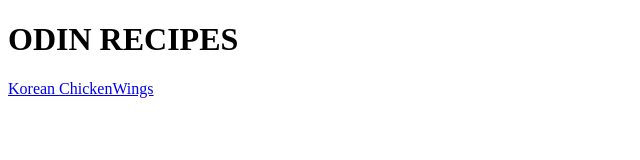
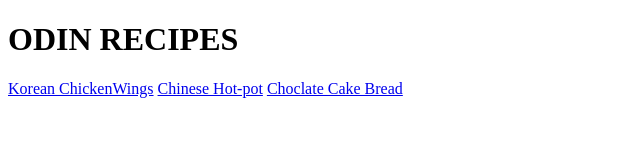
Before and after one commit to Tim-PF/odin-recipes, a plain HTML site: page index.html in a window 1280 px wide. Shown: the whole page, without its empty margins (0-640 px from the left). Drawn offline with Linux system fonts and the light colour scheme.

Commit message:
Added the 2 recipex to index

```diff
--- a/index.html
+++ b/index.html
@@ -8,5 +8,7 @@
 <body>
     <h1>ODIN RECIPES</h1>
     <a href="recipes/korean-chickenwings.html">Korean ChickenWings</a>
+    <a href="recipes/chinese-hot-pot.html">Chinese Hot-pot</a>
+    <a href="recipes/chocolate-cake-bread.html">Choclate Cake Bread</a>
 </body>
 </html>
```
